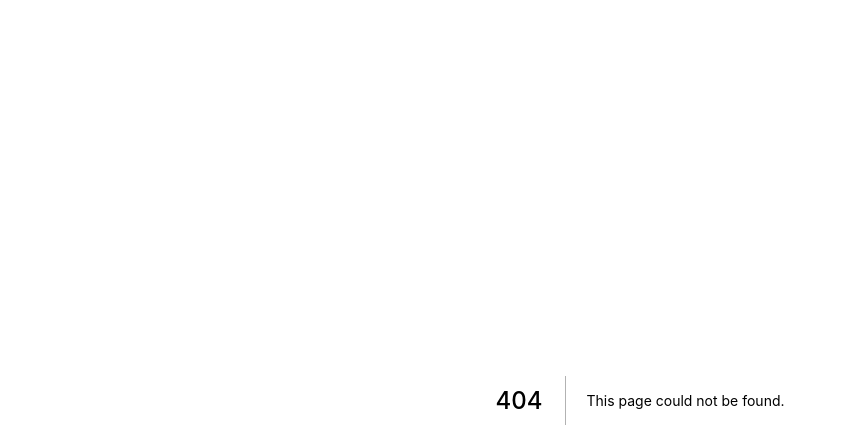
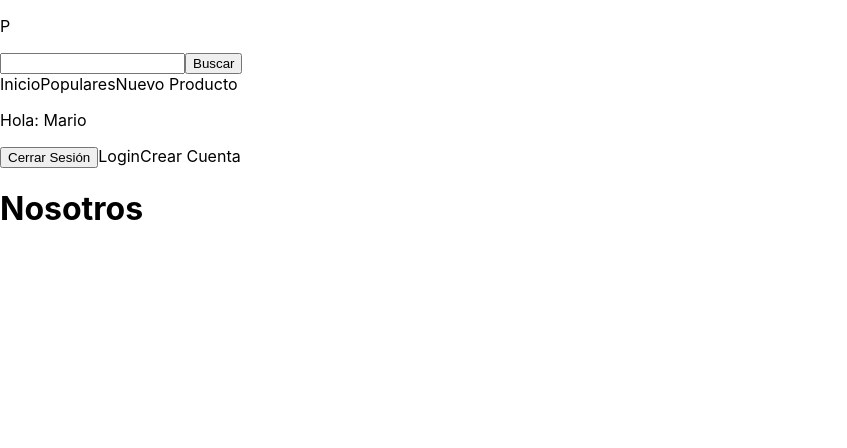
Before and after one commit to ollie87/producthuntnext, a Next.js app: page /nosotros in a window 1280 px wide. Before the commit this address had no page. Shown: the top 448 px of the page, without its empty margins (0-847 px from the left). Built offline with nearby package versions, Linux system fonts and the light colour scheme.

Commit message:
feat(pages): layout added

```diff
--- /dev/null
+++ b/components/layout/Header.js
@@ -0,0 +1,26 @@
+import React from 'react'
+import Buscar from '../ui/Buscar'
+import Navegacion from './Navegacion'
+import Link from 'next/link'
+
+const Header = () => {
+    return (
+        <header>
+            <div>
+                <div>
+                    <p>P</p>
+                    <Buscar />
+                    <Navegacion />
+                </div>
+                <div>
+                    <p>Hola: Mario</p>
+                    <button type="button">Cerrar Sesión</button>
+                    <Link href="/">Login</Link>
+                    <Link href="/">Crear Cuenta</Link>
+                </div>
+            </div>
+        </header>
+    )
+}
+
+export default Header
--- /dev/null
+++ b/components/layout/Layout.js
@@ -0,0 +1,14 @@
+import React from 'react';
+import Link from 'next/link'
+import Header from './Header';
+
+const Layout = props => {
+    return (
+        <>
+            <Header />
+            <main>{props.children}</main>
+        </>
+    );
+}
+
+export default Layout;
--- /dev/null
+++ b/components/layout/Navegacion.js
@@ -0,0 +1,14 @@
+import React from 'react';
+import Link from 'next/link';
+
+const Navegacion = ()=> {
+    return (
+        <nav>
+            <Link href="/">Inicio</Link>
+            <Link href="/">Populares</Link>
+            <Link href="/">Nuevo Producto</Link>
+        </nav>
+    )
+}
+
+export default Navegacion
--- /dev/null
+++ b/components/ui/Buscar.js
@@ -0,0 +1,12 @@
+import React from 'react';
+
+const Buscar = () => {
+    return (
+        <form>
+            <input type="text" />
+            <button type="submit">Buscar</button>
+        </form>
+    )
+}
+
+export default Buscar
--- /dev/null
+++ b/pages/nosotros.js
@@ -0,0 +1,11 @@
+import Layout from "../components/layout/Layout";
+
+export default function Nosotros() {
+  return (
+    <div>
+      <Layout>
+        <h1>Nosotros</h1>
+      </Layout>
+    </div>
+  )
+}
```
